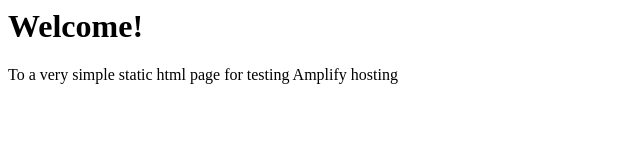
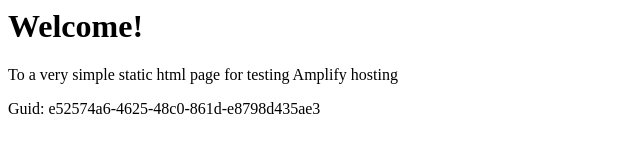
Before and after one commit to aws-aemilia-cmh/Github-PR-Commit-Integration-Test-DoNotTouch-v0-preprod-us-east-2, a website: page src/index.html in a window 1280 px wide. Shown: the whole page, without its empty margins (0-640 px from the left). Drawn offline with Linux system fonts and the light colour scheme.

Commit message:
commit from integ tests

```diff
--- a/src/index.html
+++ b/src/index.html
@@ -1,3 +1,5 @@
+
+
 <html lang="en">
 
 <head>
@@ -10,6 +12,6 @@
 <body>
     <h1>Welcome!</h1>
     <p>To a very simple static html page for testing Amplify hosting</p>
-</body>
+    <p>Guid: e52574a6-4625-48c0-861d-e8798d435ae3</p></body>
 
 </html>
```
